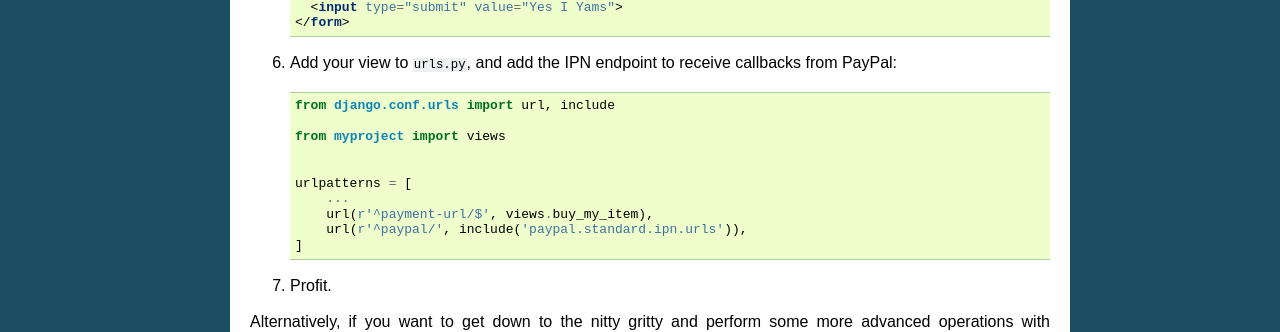
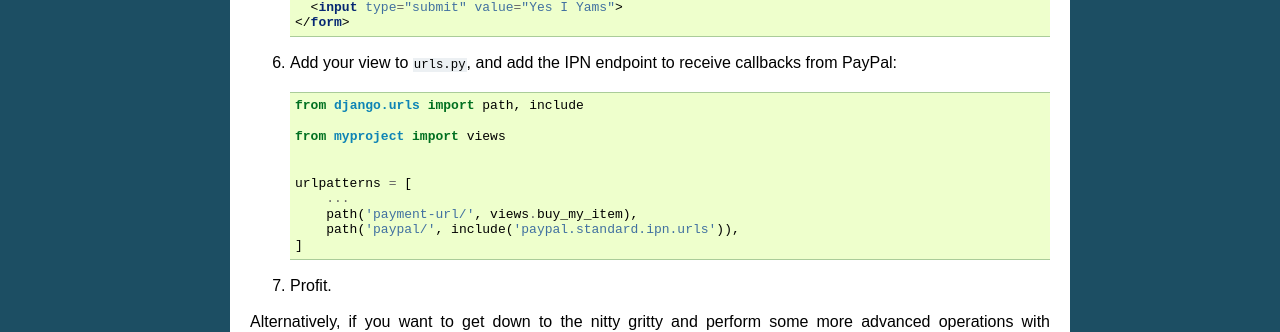
Before and after one commit to spookylukey/django-paypal, a Sphinx documentation site: the page built from docs/pro/index.rst, in a window 1280 px wide. Shown: the part 1438-1770 px from the top of the page. Built offline with Sphinx 7.4.7, drawn with Linux system fonts in a browser that asks for light colours.

Commit message:
Updated docs to use modern Django regarding urlconf

```diff
--- a/docs/pro/index.rst
+++ b/docs/pro/index.rst
@@ -102,15 +102,15 @@ incredibly easy to use through the provided ``PayPalPro`` class.
 
    .. code-block:: python
 
-       from django.conf.urls import url, include
+       from django.urls import path, include
 
        from myproject import views
 
 
        urlpatterns = [
            ...
-           url(r'^payment-url/$', views.buy_my_item),
-           url(r'^paypal/', include('paypal.standard.ipn.urls')),
+           path('payment-url/', views.buy_my_item),
+           path('paypal/', include('paypal.standard.ipn.urls')),
        ]
 
 7. Profit.
--- a/docs/standard/ipn.rst
+++ b/docs/standard/ipn.rst
@@ -94,10 +94,10 @@ Using PayPal Standard IPN
 
    .. code-block:: python
 
-       from django.conf.urls import url, include
+       from django.urls import path, include
 
        urlpatterns = [
-           url(r'^paypal/', include('paypal.standard.ipn.urls')),
+           path('paypal/', include('paypal.standard.ipn.urls')),
        ]
 
 5. Whenever an IPN is processed a signal will be sent with the result of the
--- a/docs/standard/pdt.rst
+++ b/docs/standard/pdt.rst
@@ -53,10 +53,10 @@ To use PDT:
 
    .. code-block:: python
 
-       from django.conf.urls import url, include
+       from django.urls import path, include
        ...
        urlpatterns = [
-           url(r'^your_return_url/', your_pdt_return_url_view, name="pdt_return_url"),
+           path('your_return_url/', your_pdt_return_url_view, name="pdt_return_url"),
            ...
        ]
 
```
